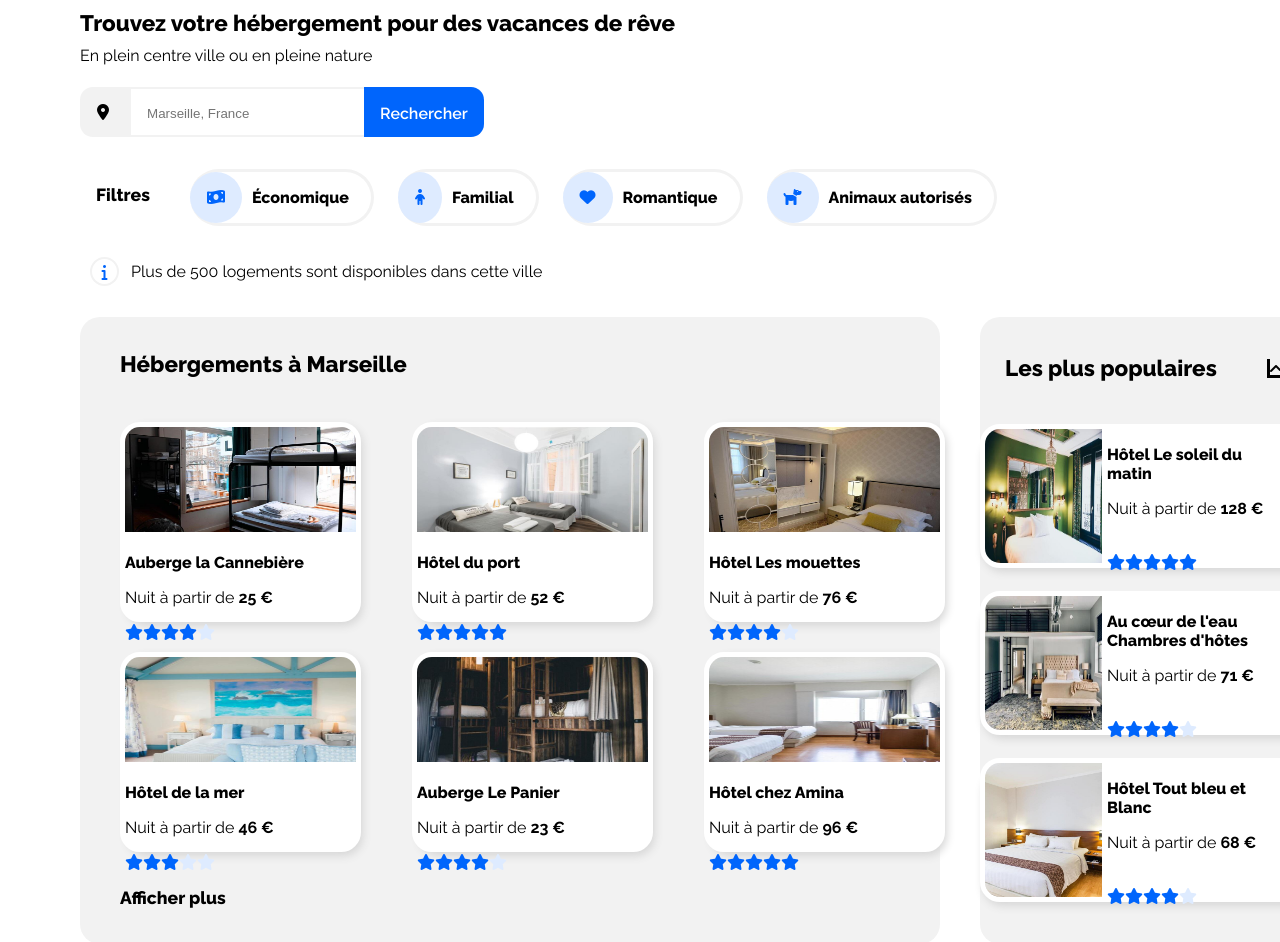
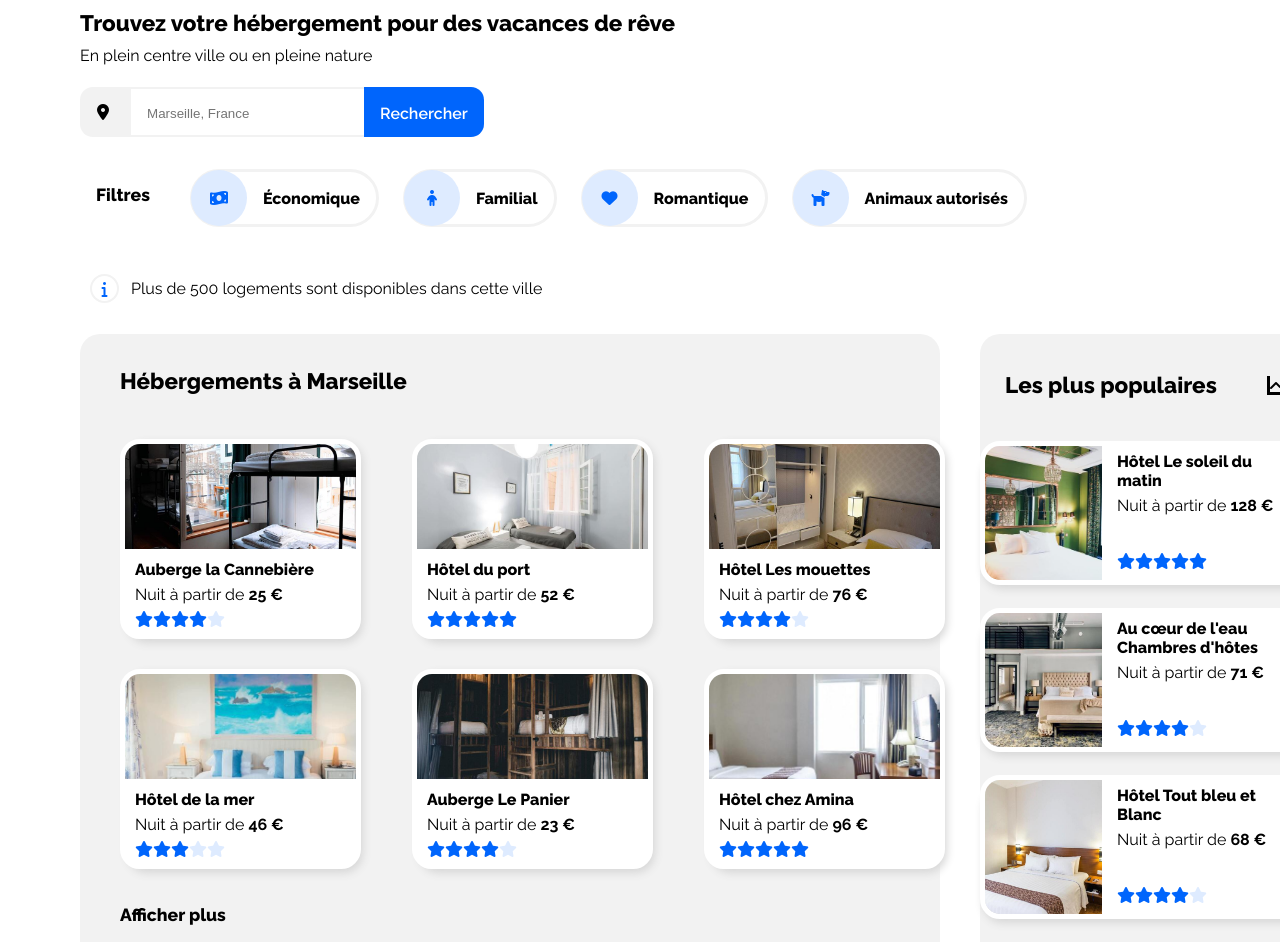
Before and after one commit to AthenaRichard06/RichardAthena_2_24072021, a plain HTML site: page index.html in a window 1280 px wide. Shown: the part 86-1028 px from the top of the page. Drawn offline with Linux system fonts and the light colour scheme.

Commit message:
Finalisation nav, filtres, bonne intégration des images et du bloc texte sous les images

```diff
--- a/index.html
+++ b/index.html
@@ -70,7 +70,7 @@
                         <div class="description_hebergements">
                             <h3>Auberge la Cannebière</h3>
                             <p>Nuit à partir de <span>25 €</span></p>
-                            <div class="Etoiles">
+                            <div class="etoiles">
                                 <!-- Icone étoile --> <i class="fa-solid fa-star"></i><i class="fa-solid fa-star"></i><i class="fa-solid fa-star"></i><i class="fa-solid fa-star"></i><i class="fa-solid fa-star" id="bleu1"></i>
                             </div>
                         </div>
@@ -82,7 +82,7 @@
                         <div class="description_hebergements">
                             <h3>Hôtel du port</h3>
                             <p>Nuit à partir de <span>52 €</span></p>
-                            <div class="Etoiles">
+                            <div class="etoiles">
                                 <i class="fa-solid fa-star"></i><i class="fa-solid fa-star"></i><i class="fa-solid fa-star"></i><i class="fa-solid fa-star"></i><i class="fa-solid fa-star"></i>
                             </div>
                         </div>
@@ -94,7 +94,7 @@
                         <div class="description_hebergements">
                             <h3>Hôtel Les mouettes</h3>
                             <p>Nuit à partir de <span>76 €</span></p>
-                            <div class="Etoiles">
+                            <div class="etoiles">
                                 <i class="fa-solid fa-star"></i><i class="fa-solid fa-star"></i><i class="fa-solid fa-star"></i><i class="fa-solid fa-star"></i><i class="fa-solid fa-star" id="bleu2"></i>
                             </div>
                         </div>
@@ -106,7 +106,7 @@
                         <div class="description_hebergements">
                             <h3>Hôtel de la mer</h3>
                             <p>Nuit à partir de <span>46 €</span></p>
-                            <div class="Etoiles">
+                            <div class="etoiles">
                                 <i class="fa-solid fa-star"></i><i class="fa-solid fa-star"></i><i class="fa-solid fa-star"></i><i class="fa-solid fa-star" id="bleu3"></i><i class="fa-solid fa-star" id="bleu4"></i>
                             </div>
                         </div>
@@ -118,7 +118,7 @@
                         <div class="description_hebergements">
                             <h3>Auberge Le Panier</h3>
                             <p>Nuit à partir de <span>23 €</span></p>
-                            <div class="Etoiles">
+                            <div class="etoiles">
                                 <i class="fa-solid fa-star"></i><i class="fa-solid fa-star"></i><i class="fa-solid fa-star"></i><i class="fa-solid fa-star"></i><i class="fa-solid fa-star" id="bleu5"></i>
                             </div>
                         </div>
@@ -130,7 +130,7 @@
                         <div class="description_hebergements">
                             <h3>Hôtel chez Amina</h3>
                             <p>Nuit à partir de <span>96 €</span></p>
-                            <div class="Etoiles">
+                            <div class="etoiles">
                                 <i class="fa-solid fa-star"></i><i class="fa-solid fa-star"></i><i class="fa-solid fa-star"></i><i class="fa-solid fa-star"></i><i class="fa-solid fa-star"></i>
                             </div>
                         </div>
@@ -151,7 +151,7 @@
                         <div class="description_popu">
                             <h3>Hôtel Le soleil du<br />matin</h3>
                             <p>Nuit à partir de <span>128 €</span></p><br />
-                            <div class="Etoiles">
+                            <div class="etoiles">
                                 <i class="fa-solid fa-star"></i><i class="fa-solid fa-star"></i><i class="fa-solid fa-star"></i><i class="fa-solid fa-star"></i><i class="fa-solid fa-star"></i>
                             </div>
                         </div>
@@ -163,7 +163,7 @@
                         <div class="description_popu">
                             <h3>Au cœur de l'eau<br />Chambres d'hôtes</h3>
                             <p>Nuit à partir de <span>71 €</span></p><br />
-                            <div class="Etoiles">
+                            <div class="etoiles">
                                 <i class="fa-solid fa-star"></i><i class="fa-solid fa-star"></i><i class="fa-solid fa-star"></i><i class="fa-solid fa-star"></i><i class="fa-solid fa-star" id="bleu6"></i>
                             </div>
                         </div>
@@ -175,7 +175,7 @@
                         <div class="description_popu">
                             <h3>Hôtel Tout bleu et<br />Blanc</h3>
                             <p>Nuit à partir de <span>68 €</span></p><br />
-                            <div class="Etoiles">
+                            <div class="etoiles">
                                 <i class="fa-solid fa-star"></i><i class="fa-solid fa-star"></i><i class="fa-solid fa-star"></i><i class="fa-solid fa-star"></i><i class="fa-solid fa-star" id="bleu7"></i>
                             </div>
                         </div>
--- a/style.css
+++ b/style.css
@@ -55,6 +55,7 @@ header
 {
     width: 96px;
     height: 40px;
+    object-fit: cover;
 }
 
 /* Navigation */
@@ -65,15 +66,12 @@ nav ul
     font-weight: 600;
 }
 
-nav li
-{
-    margin-right: 69px;
-}
-
 nav a
 {
     text-decoration: none;
     color: black;
+    padding: 0 25px 0 25px;
+    margin-left: 20px;
 }
 
 nav a:hover
@@ -87,6 +85,8 @@ nav a:hover
 {
     font-weight: bold;
     color: #0065fc;
+    margin-right: 50px;
+    margin-left: 55px;
 }
 
 /* Recherche */
@@ -147,28 +147,37 @@ nav a:hover
 #filtres
 {
     display: flex;
+    flex-wrap: wrap;
     margin: 16px 0 0 16px;
     padding-left: 80px;
-}
-
-.picto_filtres i
-{
-    color: #0065fc;
-    background-color: #deebff;
-    border-radius: 50%;
-    padding: 17px;
-    margin-right: 10px;
 }
 
 .picto_filtres
 {
     display: flex;
+    align-items: center;
     margin-right: 24px;
-    border-radius: 34px;
-    border: #f2f2f2 solid 3px;
-    border-left-style: none;
+    border: 3px solid #f2f2f2;
+    border-radius: 32px;
+    margin-bottom: 16px;
     font-weight: 800;
-    padding-right: 22px;
+    padding-right: 16px;
+}
+
+.picto_filtres i
+{
+    background-color: #deebff;
+    border-radius: 100%;
+    height: 48px;
+    width: 48px;
+    min-height: 56px;
+    min-width: 56px;
+    display: flex;
+    align-items: center;
+    justify-content: center;
+    margin: -2px;
+    color: #0065FC;
+    margin-right: 16px;
 }
 
 .picto_filtres:hover
@@ -224,7 +233,7 @@ nav a:hover
 {
     display: flex;
     flex-direction: row;
-    justify-content: space-around;
+    justify-content: space-evenly;
     padding-left: 80px;
     padding-right: 80px;
 }
@@ -264,10 +273,6 @@ nav a:hover
     height: 200px;
     width: 236px;
     border-radius: 20px;
-    display: flex;
-    flex-direction: column;
-    flex-wrap: nowrap;
-    margin: auto;
     position: relative;
     margin-bottom: 30px;
     box-shadow: 7px 4px 9px #d7d7d7;
@@ -277,6 +282,7 @@ nav a:hover
 {
     height: 114px;
     width: 231px;
+    object-fit: cover;
     border-radius: 20px 20px 0 0;
     border: white 5px solid;
     position: absolute;
@@ -292,6 +298,25 @@ nav a:hover
     height: 80px;
     position: absolute;
     bottom: 0;
+    align-items: center;
+}
+
+.description_hebergements h3
+{
+    margin-bottom: -10px;
+    margin-top: 6px;
+    padding-left: 10px;
+}
+
+.description_hebergements p
+{
+    margin-bottom: 6px;
+    padding-left: 10px;
+}
+
+.description_hebergements .etoiles
+{
+    padding-left: 10px;
 }
 
 .fa-star
@@ -349,7 +374,6 @@ nav a:hover
     display: flex;
     align-content: space-around;
     position: relative;
-    margin: auto;
     box-shadow: 3px 14px 9px #d7d7d7;
     margin-bottom: 33px;
 }
@@ -358,6 +382,7 @@ nav a:hover
 {
     width: 127px;
     height: 134px;
+    object-fit: cover;
     border-radius: 20px 0 0 20px;
     border: white 5px solid;
     position: absolute;
@@ -373,6 +398,24 @@ nav a:hover
     height: 134px;
     position: absolute;
     right: 0;
+}
+
+.description_popu h3
+{
+    margin-bottom: -10px;
+    margin-top: 6px;
+    padding-left: 10px;
+}
+
+.description_popu p
+{
+    margin-bottom: 18px;
+    padding-left: 10px;
+}
+
+.description_popu .etoiles
+{
+    padding-left: 10px;
 }
 
 /* Section activités */
@@ -425,6 +468,7 @@ nav a:hover
 {
     width: 302px;
     height: 390px;
+    object-fit: cover;
     border-radius: 20px 20px 0 0;
     position: absolute;
     top: 0;
@@ -443,6 +487,7 @@ nav a:hover
 {
     width: 302px;
     height: 181px;
+    object-fit: cover;
     border-radius: 20px 20px 0 0;
     position: absolute;
     top: 0;
@@ -461,6 +506,7 @@ nav a:hover
 {
     width: 302px;
     height: 109px;
+    object-fit: cover;
     border-radius: 20px 20px 0 0;
     position: absolute;
     top: 0;
```
